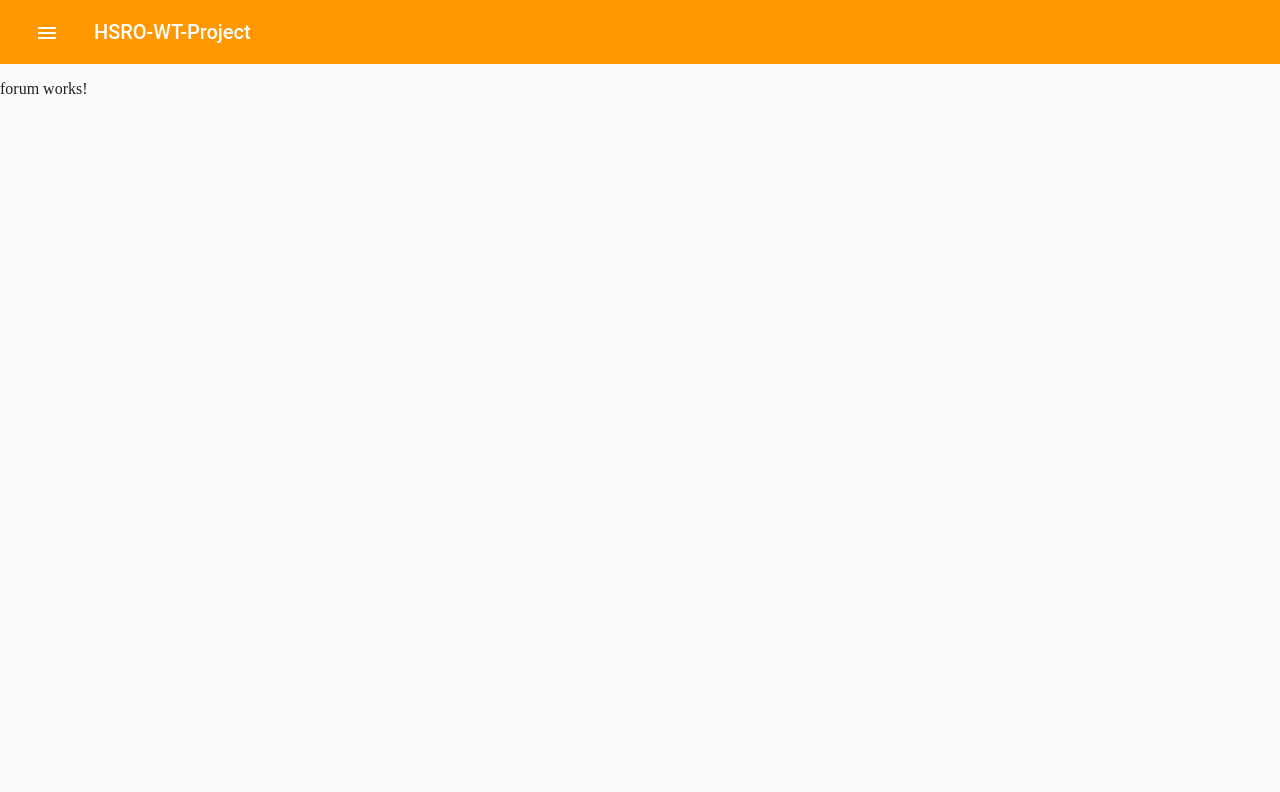
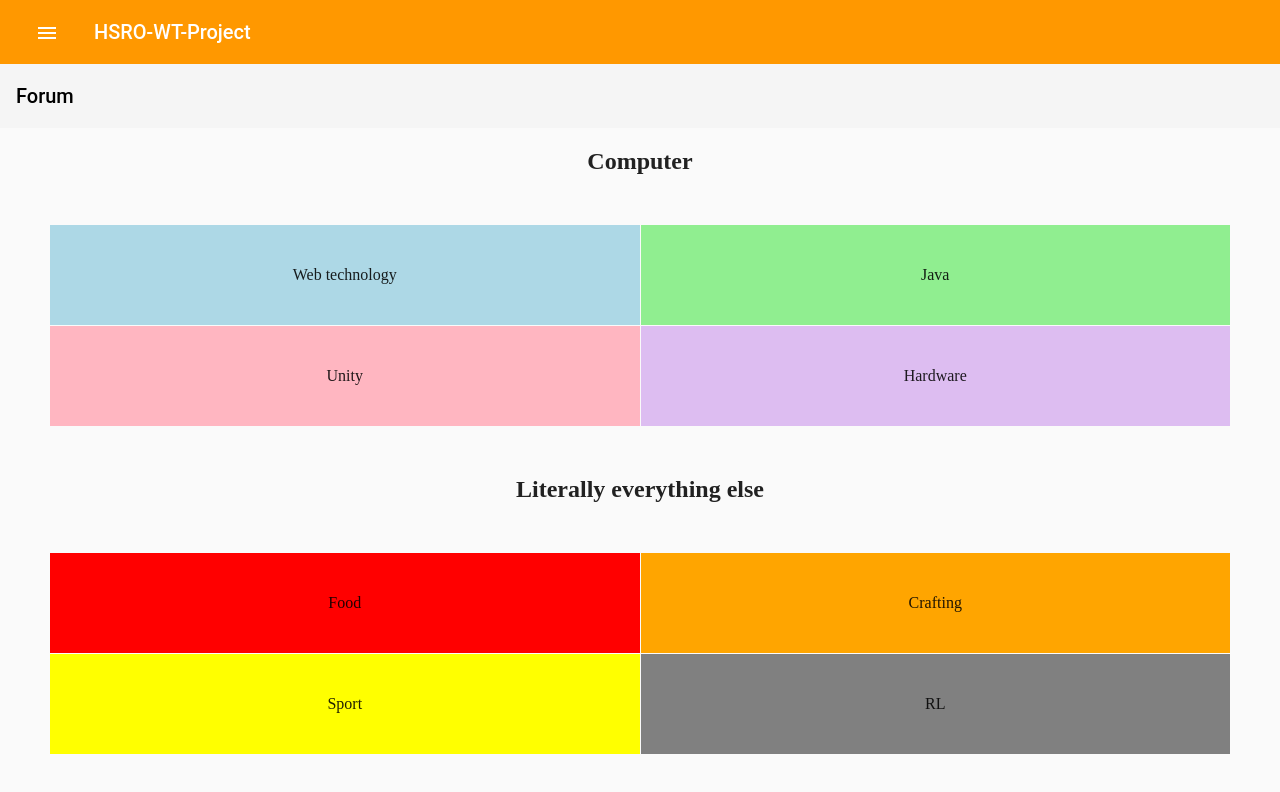
Before and after one commit to StiviiK/hsro-wt-project, an Angular app in the folder Frontend/: page /forum in a window 1280 px wide. Shown: the top 792 px of the page. Built offline with nearby package versions, Linux system fonts and the light colour scheme.

Commit message:
Added basic forum Layout

```diff
--- a/Frontend/src/app/app-routing.module.ts
+++ b/Frontend/src/app/app-routing.module.ts
@@ -10,7 +10,8 @@ const routes: Routes = [
   // linking rout paths with components
   { path: 'dashboard', component: EnterpageComponent },
   { path: 'chat', component: ChatComponent },
-  { path: 'forum', component: ForumComponent }
+  { path: 'forum', component: ForumComponent },
+  { path: 'forum/test', component: ForumComponent},
 ];
 
 @NgModule({
--- a/Frontend/src/app/app.component.scss
+++ b/Frontend/src/app/app.component.scss
@@ -11,7 +11,6 @@
 
 .unmarked-link {
   color: #FFFFFF;
-  text-decoration: none;
 }
 
 .sidenav {
--- a/Frontend/src/app/app.material.module.ts
+++ b/Frontend/src/app/app.material.module.ts
@@ -7,7 +7,7 @@ import {MatSidenavModule} from '@angular/material/sidenav';
 import {MatMenuModule} from '@angular/material/menu';
 import {MatButtonModule} from '@angular/material/button';
 import {MatListModule} from '@angular/material/list';
-
+import {MatGridListModule} from '@angular/material/grid-list';
 @NgModule({
   imports: [
     BrowserAnimationsModule,
@@ -17,6 +17,7 @@ import {MatListModule} from '@angular/material/list';
     MatMenuModule,
     MatButtonModule,
     MatListModule,
+    MatGridListModule,
   ],
   exports: [
     BrowserAnimationsModule,
@@ -26,6 +27,7 @@ import {MatListModule} from '@angular/material/list';
     MatMenuModule,
     MatButtonModule,
     MatListModule,
+    MatGridListModule,
   ],
 })
 export class AppMaterialModule { }
--- a/Frontend/src/app/app.module.ts
+++ b/Frontend/src/app/app.module.ts
@@ -8,6 +8,7 @@ import { AppRoutingModule } from './/app-routing.module';
 import { ChatComponent } from './chat/chat.component';
 import { EnterpageComponent } from './enterpage/enterpage.component';
 import { ForumComponent } from './forum/forum.component';
+import { ForumContentComponent } from './forum/forum-content/forum-content.component';
 
 
 @NgModule({
@@ -15,7 +16,8 @@ import { ForumComponent } from './forum/forum.component';
     AppComponent,
     ChatComponent,
     EnterpageComponent,
-    ForumComponent
+    ForumComponent,
+    ForumContentComponent
   ],
   imports: [
     BrowserModule,
--- /dev/null
+++ b/Frontend/src/app/forum/forum-content/forum-content.component.css
@@ -0,0 +1,7 @@
+.forum-grid-list-selector{
+  margin:50px;
+}
+.category-header{
+ margin:20px;
+  text-align: center;
+}
--- /dev/null
+++ b/Frontend/src/app/forum/forum-content/forum-content.component.html
@@ -0,0 +1,22 @@
+<h2 class="category-header">Computer</h2>
+<mat-grid-list class="forum-grid-list-selector" cols="2" rowHeight="100px" >
+  <mat-grid-tile
+    *ngFor="let tile of computerTiles"
+    [colspan]="tile.cols"
+    [rowspan]="tile.rows"
+    [style.background]="tile.color"
+  >
+    {{tile.text}}
+  </mat-grid-tile>
+</mat-grid-list>
+<h2 class="category-header">Literally everything else</h2>
+<mat-grid-list class="forum-grid-list-selector" cols="2" rowHeight="100px" >
+  <mat-grid-tile
+    *ngFor="let tile of etcTiles"
+    [colspan]="tile.cols"
+    [rowspan]="tile.rows"
+    [style.background]="tile.color"
+  >
+    {{tile.text}}
+  </mat-grid-tile>
+</mat-grid-list>
--- /dev/null
+++ b/Frontend/src/app/forum/forum-content/forum-content.component.ts
@@ -0,0 +1,25 @@
+import { Component, OnInit } from '@angular/core';
+
+@Component({
+  selector: 'app-forum-content',
+  templateUrl: './forum-content.component.html',
+  styleUrls: ['./forum-content.component.css']
+})
+export class ForumContentComponent implements OnInit {  // we want to Get this info from Server
+  computerTiles = [
+    {text: 'Web technology', cols: 1, rows: 1, color: 'lightblue' },
+    {text: 'Java', cols: 1, rows: 1, color: 'lightgreen'},
+    {text: 'Unity', cols: 1, rows: 1, color: 'lightpink'},
+    {text: 'Hardware', cols: 1, rows: 1, color: '#DDBDF1'},
+  ]
+  etcTiles = [
+    {text: 'Food', cols: 1, rows: 1, color: 'red' },
+    {text: 'Crafting', cols: 1, rows: 1, color: 'orange'},
+    {text: 'Sport', cols: 1, rows: 1, color: 'yellow'},
+    {text: 'RL', cols: 1, rows: 1, color: 'grey'},
+  ];
+  constructor() { }
+
+  ngOnInit() {
+  }
+}
--- a/Frontend/src/app/forum/forum.component.html
+++ b/Frontend/src/app/forum/forum.component.html
@@ -1,3 +1,4 @@
-<p>
-  forum works!
-</p>
+<mat-toolbar class="forum-header"><!-- this is the headerbar -->
+  <a routerLink="/forum" class="unmarked-link">Forum</a>
+</mat-toolbar>
+<app-forum-content></app-forum-content>
--- a/Frontend/src/app/forum/forum.component.scss
+++ b/Frontend/src/app/forum/forum.component.scss
@@ -0,0 +1,4 @@
+.unmarked-link{
+  color : black;
+
+}
--- a/Frontend/src/app/forum/forum.component.ts
+++ b/Frontend/src/app/forum/forum.component.ts
@@ -3,7 +3,8 @@ import { Component, OnInit } from '@angular/core';
 @Component({
   selector: 'app-forum',
   templateUrl: './forum.component.html',
-  styleUrls: ['./forum.component.scss']
+  styleUrls: ['./forum.component.scss'],
+
 })
 export class ForumComponent implements OnInit {
 
@@ -12,4 +13,8 @@ export class ForumComponent implements OnInit {
   ngOnInit() {
   }
 
+  goTo() {
+    console.log('laaft');
+
+  }
 }
--- a/Frontend/src/styles.css
+++ b/Frontend/src/styles.css
@@ -3,3 +3,7 @@
 body {
   margin: 0px;
 }
+.unmarked-link{
+  text-decoration: none;
+  color: Black;
+}
```
Also changed, not shown: 1 other file (tests, documents, lock files or other folders).
